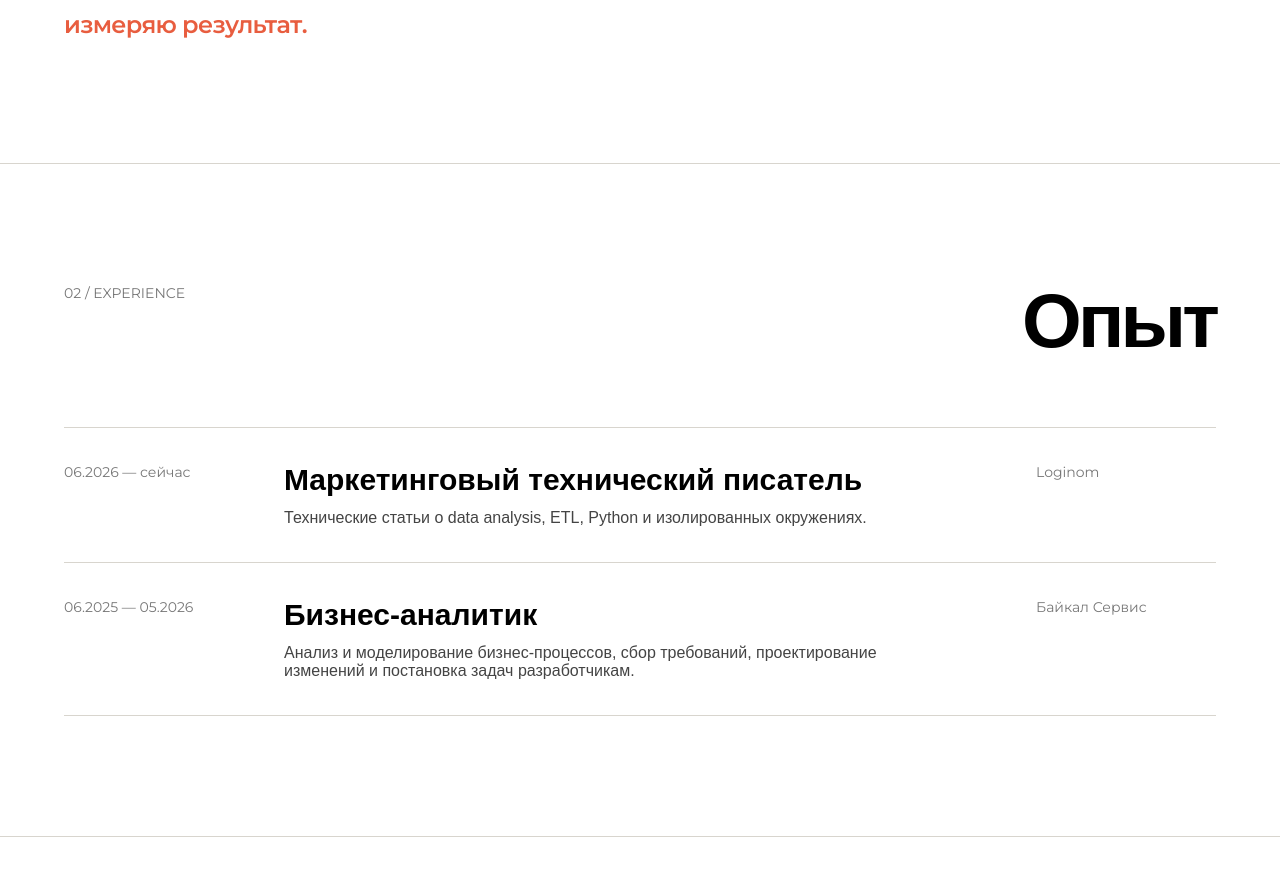
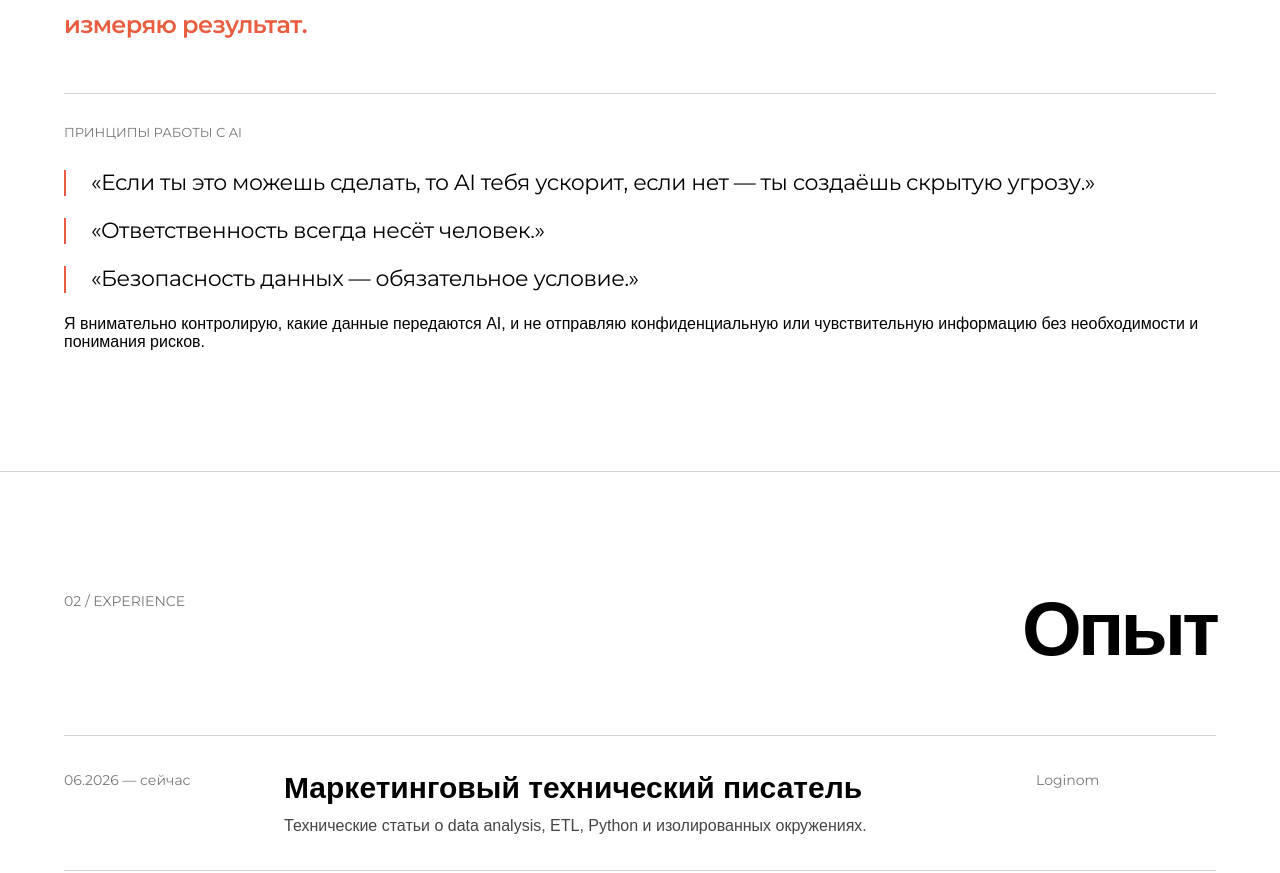
Before and after one commit to ivan-melehin/portfolio, a plain HTML site: page index.html in a window 1280 px wide. Shown: the part 1459-2332 px from the top of the page. Drawn offline with Linux system fonts and the light colour scheme.

Commit message:
добавлены ai приципы

```diff
--- a/index.html
+++ b/index.html
@@ -280,6 +280,9 @@ section{padding:120px 0;border-bottom:1px solid var(--line)}
 }
 .detail p{font-size:18px}
 
+.ai-principles{margin-top:80px;border-top:1px solid var(--line);padding-top:30px}
+.ai-principles-title{font-family:"Montserrat",sans-serif;font-size:13px;text-transform:uppercase;color:var(--muted);margin-bottom:30px}
+.ai-principles blockquote{font-family:"Montserrat",sans-serif;font-size:clamp(20px,2.5vw,32px);line-height:1.2;letter-spacing:-.02em;margin:0 0 22px;padding-left:25px;border-left:2px solid var(--accent)}
 /* EXPERIENCE */
 .experience{display:grid;gap:0}
 .job{
@@ -479,6 +482,10 @@ footer{
   footer{display:block}
   footer span{display:block;margin-top:10px}
 }
+
+.ai-principles{margin-top:50px}
+.ai-principles blockquote{font-size:22px}
+
 </style>
 </head>
 
@@ -602,6 +609,13 @@ footer{
 
       </div>
     </div>
+    <div class="ai-principles">
+  <div class="ai-principles-title">Принципы работы с AI</div>
+  <blockquote>«Если ты это можешь сделать, то AI тебя ускорит, если нет — ты создаёшь скрытую угрозу.»</blockquote>
+  <blockquote>«Ответственность всегда несёт человек.»</blockquote>
+  <blockquote>«Безопасность данных — обязательное условие.»</blockquote>
+  <p>Я внимательно контролирую, какие данные передаются AI, и не отправляю конфиденциальную или чувствительную информацию без необходимости и понимания рисков.</p>
+</div>
   </div>
 </section>
 
```
